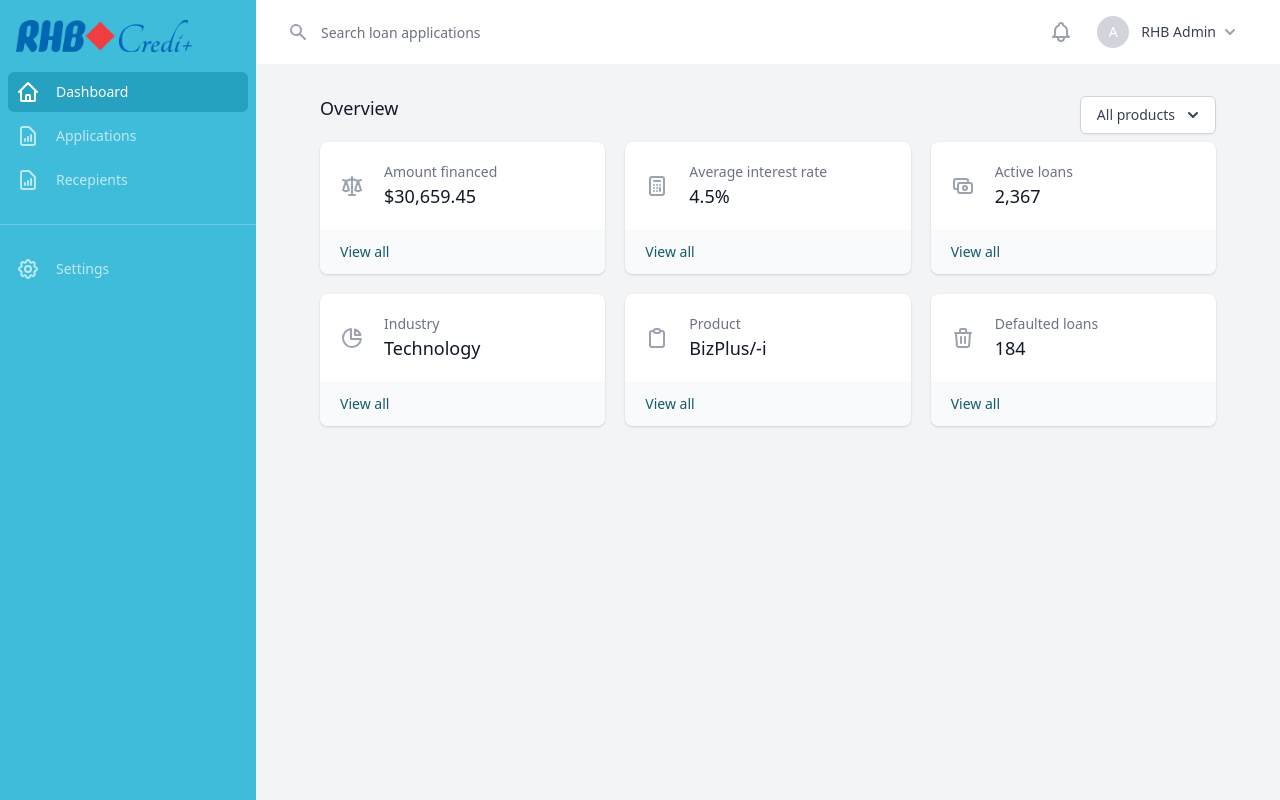
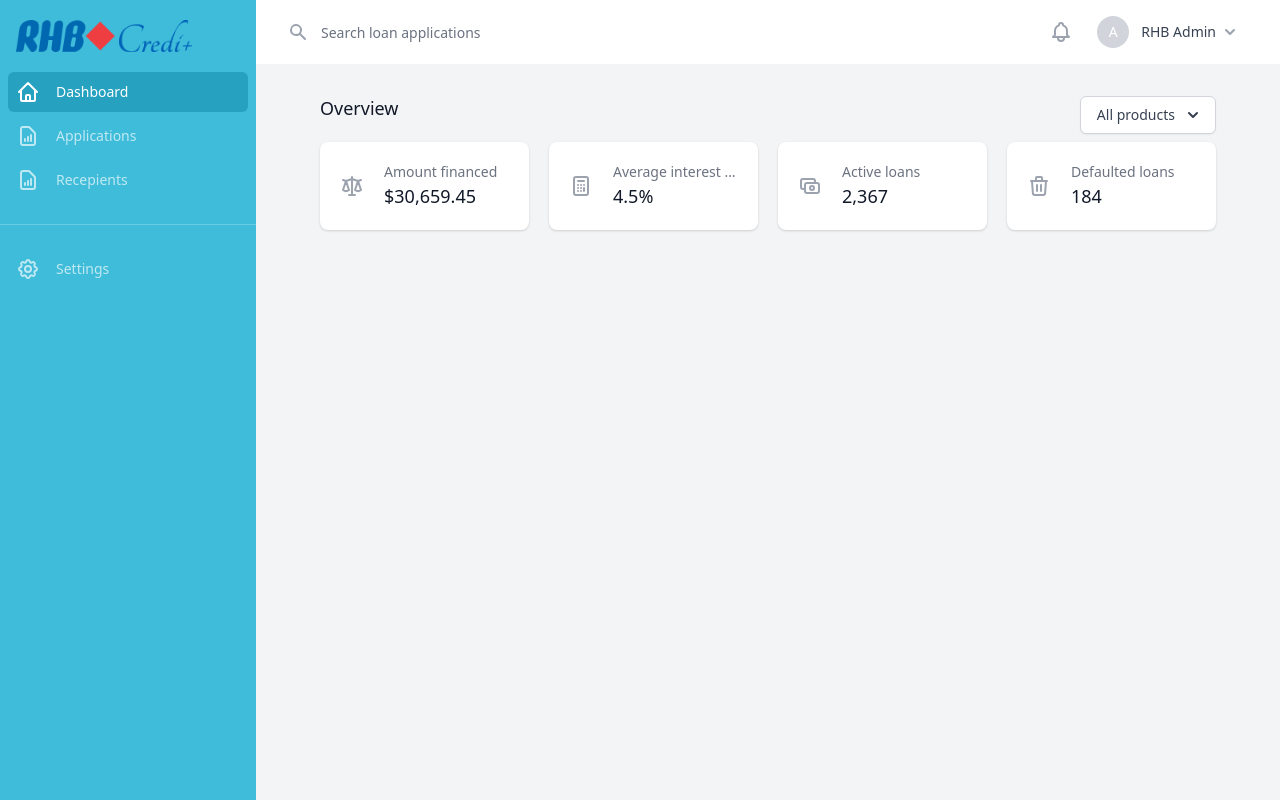
Before and after one commit to itschrislow/credit-plus, a Next.js app: page /dashboard in a window 1280 px wide. Built offline with nearby package versions, Linux system fonts and the light colour scheme.

Commit message:
modify dashboard statistics

```diff
--- a/pages/dashboard/index.jsx
+++ b/pages/dashboard/index.jsx
@@ -5,8 +5,6 @@
   CashIcon,
   TrashIcon,
   ScaleIcon,
-  ChartPieIcon,
-  ClipboardIcon,
   CalculatorIcon,
 } from '@heroicons/react/outline'
 
@@ -14,8 +12,6 @@
   { name: 'Amount financed', href: '#', icon: ScaleIcon, amount: '$30,659.45' },
   { name: 'Average interest rate', href: '#', icon: CalculatorIcon, amount: '4.5%' },
   { name: 'Active loans', href: '#', icon: CashIcon, amount: '2,367' },
-  { name: 'Industry', href: '#', icon: ChartPieIcon, amount: 'Technology' },
-  { name: 'Product', href: '#', icon: ClipboardIcon, amount: 'BizPlus/-i' },
   { name: 'Defaulted loans', href: '#', icon: TrashIcon, amount: '184' },
 ]
 
@@ -39,7 +35,7 @@
           </h2>
           <Dropdown currProduct={currProduct} setCurrProduct={setCurrProduct} />
         </div>
-        <div className="mt-2 grid grid-cols-1 gap-5 sm:grid-cols-2 lg:grid-cols-3">
+        <div className="mt-2 grid grid-cols-1 gap-5 md:grid-cols-2 lg:grid-cols-4">
           {/* Card */}
           {cards.map((card) => (
             <div key={card.name} className="bg-white overflow-hidden shadow rounded-lg">
@@ -56,13 +52,6 @@
                       </dd>
                     </dl>
                   </div>
-                </div>
-              </div>
-              <div className="bg-gray-50 px-5 py-3">
-                <div className="text-sm">
-                  <a href={card.href} className="font-medium text-cyan-700 hover:text-cyan-900">
-                    View all
-                  </a>
                 </div>
               </div>
             </div>
```
